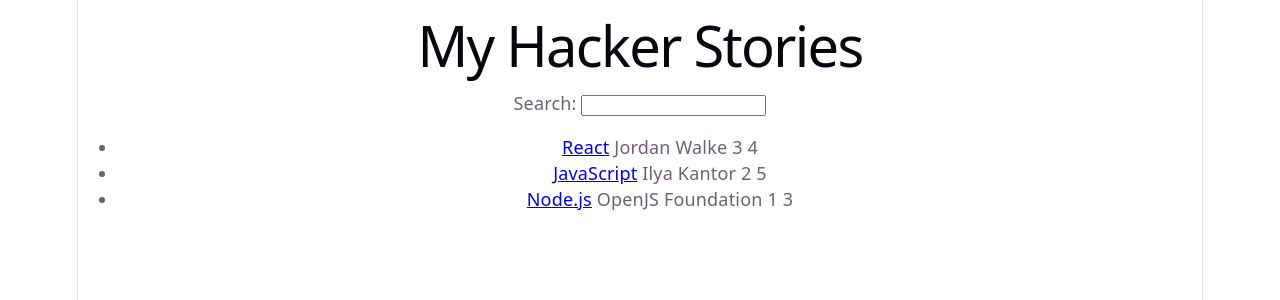
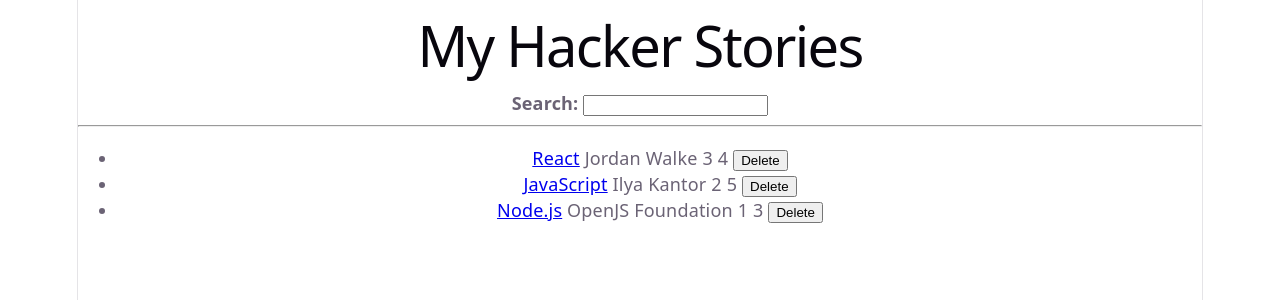
Before and after one commit to mejrisafa9-cpu/my-react-project, a React (Vite) app: page / in a window 1280 px wide. Shown: the top 300 px of the page. Built offline with nearby package versions, Linux system fonts and the light colour scheme.

Commit message:
Week 8: React inline handler

```diff
--- a/src/App.jsx
+++ b/src/App.jsx
@@ -1,6 +1,6 @@
 import React, { useState, useEffect } from 'react';
 
-function Item({ story }) {
+function Item({ story, onRemoveItem }) {
   return (
     <li>
       <span>
@@ -10,43 +10,59 @@
       </span>{' '}
       <span>{story.author}</span>{' '}
       <span>{story.num_comments}</span>{' '}
-      <span>{story.points}</span>
+      <span>{story.points}</span>{' '}
+      <span>
+        <button type="button" onClick={() => onRemoveItem(story)}>
+          Delete
+        </button>
+      </span>
     </li>
   );
 }
 
-function List({ stories }) {
+function List({ stories, onRemoveItem }) {
   console.log('List render');
 
   return (
     <ul>
       {stories.map((story) => (
-        <Item key={story.objectID} story={story} />
+        <Item
+          key={story.objectID}
+          story={story}
+          onRemoveItem={onRemoveItem}
+        />
       ))}
     </ul>
   );
 }
 
-function Search({ searchTerm, onSearch }) {
-  console.log('Search render');
+function InputWithLabel({
+  id,
+  value,
+  type = 'text',
+  onInputChange,
+  children,
+}) {
+  console.log('InputWithLabel render');
 
   return (
-    <div>
-      <label htmlFor="search">Search: </label>
+    <>
+      <label htmlFor={id}>{children}</label>&nbsp;
       <input
-        id="search"
-        type="text"
-        value={searchTerm}
-        onChange={onSearch}
+        id={id}
+        type={type}
+        value={value}
+        onChange={onInputChange}
       />
-    </div>
+    </>
   );
 }
 
 function App() {
   console.log('App render');
 
-  const stories = [
+  // initial data
+  const initialStories = [
     {
       title: 'React',
       url: 'https://react.dev',
@@ -73,20 +89,31 @@
     },
   ];
 
-  // initialize state from localStorage (fallback = empty string)
+  // stories state
+  const [stories, setStories] = useState(initialStories);
+
+  // search state from localStorage
   const [searchTerm, setSearchTerm] = useState(
     localStorage.getItem('search') || ''
   );
 
-  // update state when typing
+  // input handler
   const handleSearch = (event) => {
     setSearchTerm(event.target.value);
   };
 
-  // save to localStorage whenever searchTerm changes
+  // persist searchTerm
   useEffect(() => {
     localStorage.setItem('search', searchTerm);
   }, [searchTerm]);
+
+  // remove item handler
+  const handleRemoveStory = (item) => {
+    const newStories = stories.filter(
+      (story) => story.objectID !== item.objectID
+    );
+    setStories(newStories);
+  };
 
   // filter stories
   const searchedStories = stories.filter((story) =>
@@ -97,30 +124,41 @@
     <div>
       <h1>My Hacker Stories</h1>
 
-      <Search
-        searchTerm={searchTerm}
-        onSearch={handleSearch}
+      <InputWithLabel
+        id="search"
+        value={searchTerm}
+        onInputChange={handleSearch}
+      >
+        <strong>Search:</strong>
+      </InputWithLabel>
+
+      <hr />
+
+      <List
+        stories={searchedStories}
+        onRemoveItem={handleRemoveStory}
       />
-
-      <List stories={searchedStories} />
     </div>
   );
 }
 
 /*
-Controlled Component:
-- Input value is controlled by React state.
-- value comes from state.
-- onChange updates state.
+Reusable Component:
+- Generic props
+- Not tied to one feature
+- Can be reused in different places
+- Example: InputWithLabel instead of Search
 
-Side Effect:
-- Work outside rendering.
-- Examples: localStorage, API calls, timers.
+Component Composition:
+- Passing JSX/content inside component tags
+- Accessed using {children}
+- Makes components flexible
 
-Why use useEffect?
-- Runs side effects after render.
-- Keeps rendering pure.
-- Runs when dependencies change.
+Why pass handlers down?
+- State lives in parent (App)
+- Child triggers action (button click)
+- Parent updates state
+- This keeps data flow one-way in React
 */
 
 export default App;
```
